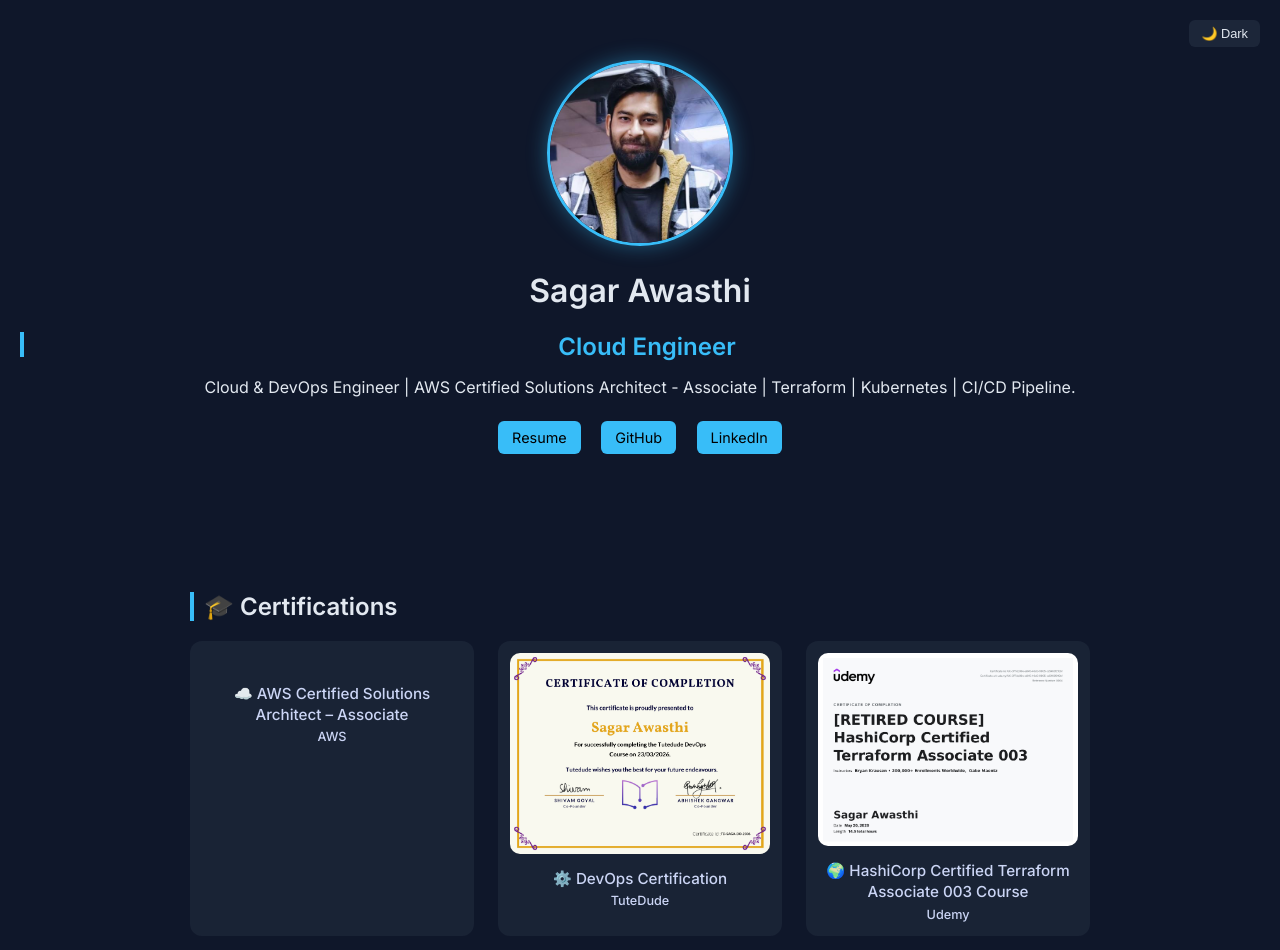
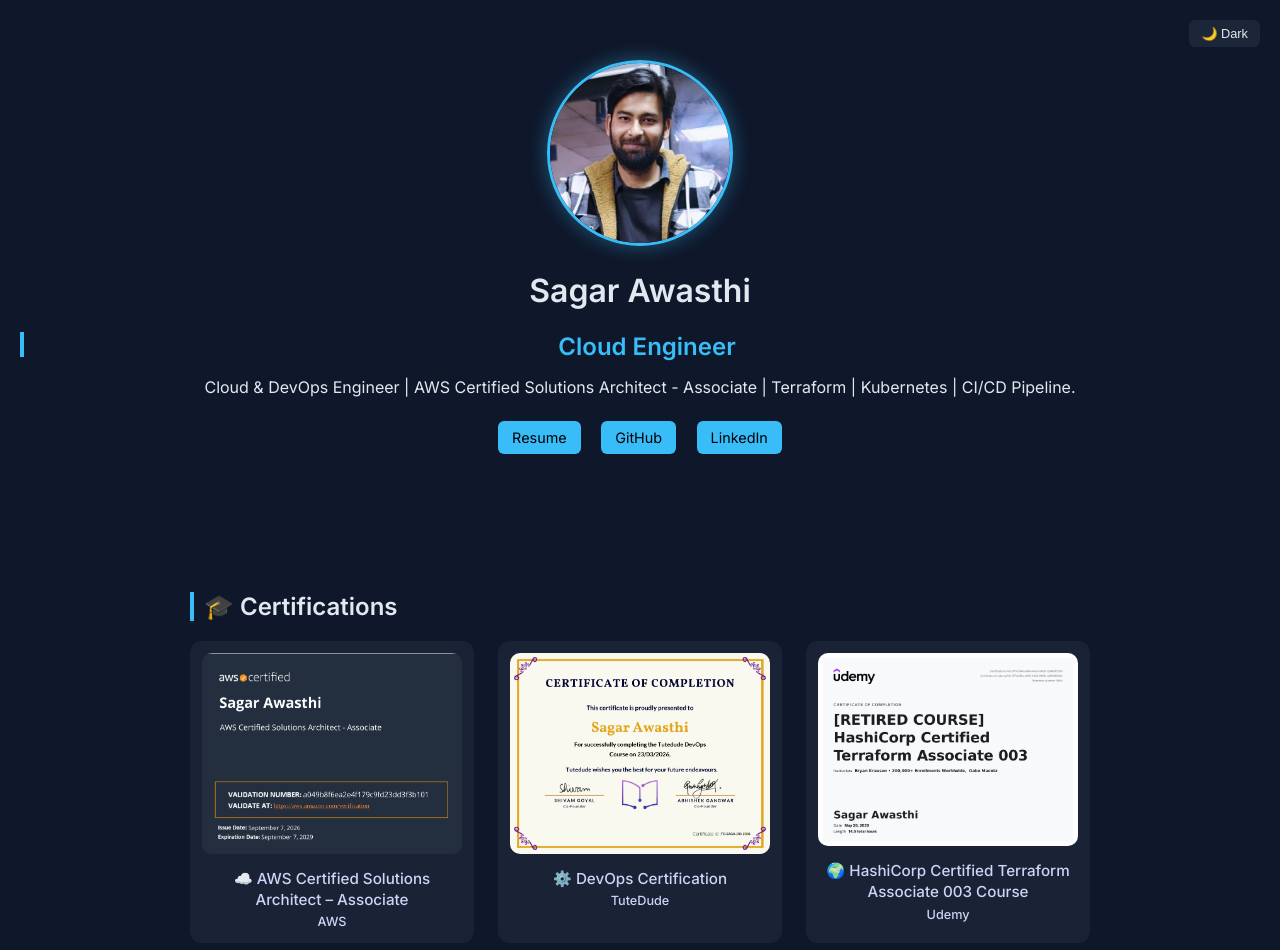
Before and after one commit to coder-ocean/certificates-portfolio, a plain HTML site: page index.html in a window 1280 px wide. Shown: the top 950 px of the page. Drawn offline with Linux system fonts and the light colour scheme.

Commit message:
aws images src corrected

```diff
--- a/index.html
+++ b/index.html
@@ -362,7 +362,7 @@
         <div class="cert-grid">
             <div class="cert-card">
                 <a href="https://www.credly.com/badges/9fccc9aa-650d-45ca-b462-ca0cd9925eb2/linked_in_profile" target="_blank">
-                    <img src="AWS_Certified_Solutions_Architect-Associate_certificate_page-0001.jpg" loading="lazy" decoding="async"
+                    <img src="images/AWS_Certified_Solutions_Architect-Associate_certificate_page-0001.jpg" loading="lazy" decoding="async"
                         onclick="openModal(this.src)">
                 </a>
                 <div class="cert-title">☁️ AWS Certified Solutions Architect – Associate<br><small>AWS</small></div>
```
